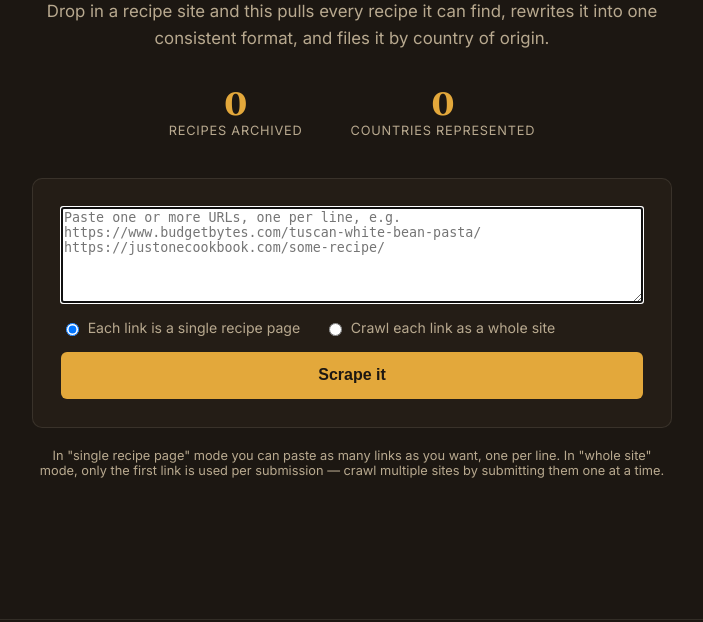
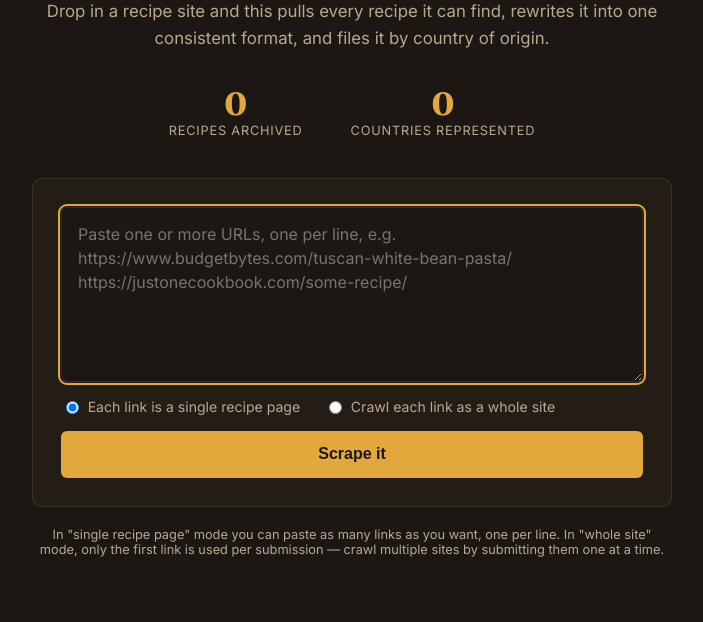
Before and after one commit to vbiteau/recipe-archive, a Flask app: page / in a window 1280 px wide. Shown: the part 271-893 px from the top of the page, without its empty margins (288-991 px from the left). Run offline with Flask 3, Linux system fonts and the light colour scheme; data that the repository does not hold is empty.

Commit message:
Update style.css

```diff
--- a/static/style.css
+++ b/static/style.css
@@ -124,7 +124,8 @@ main{
   text-align:left;
 }
 
-.scrape-form input[type="text"]{
+.scrape-form input[type="text"],
+.scrape-form textarea{
   background:var(--bg);
   border:1px solid var(--line);
   border-radius:6px;
@@ -133,7 +134,13 @@ main{
   padding:0.9em 1em;
   font-family:'Inter', sans-serif;
 }
-.scrape-form input[type="text"]:focus{
+.scrape-form textarea{
+  resize:vertical;
+  min-height:120px;
+  line-height:1.5;
+}
+.scrape-form input[type="text"]:focus,
+.scrape-form textarea:focus{
   outline:2px solid var(--saffron);
   outline-offset:1px;
 }
```
